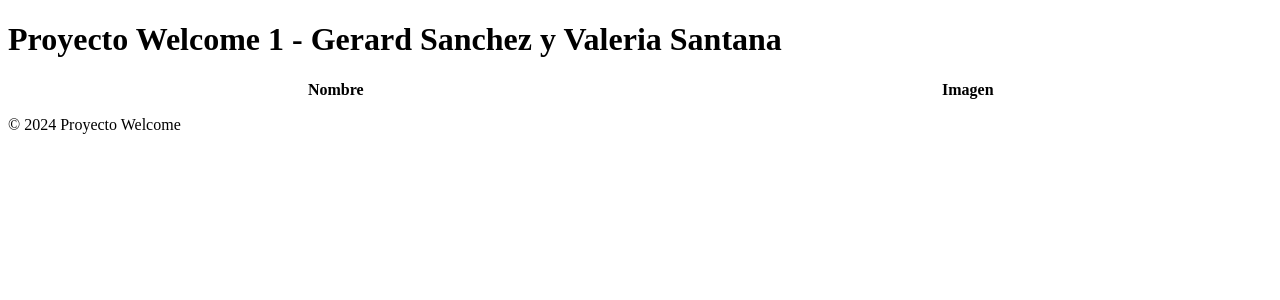
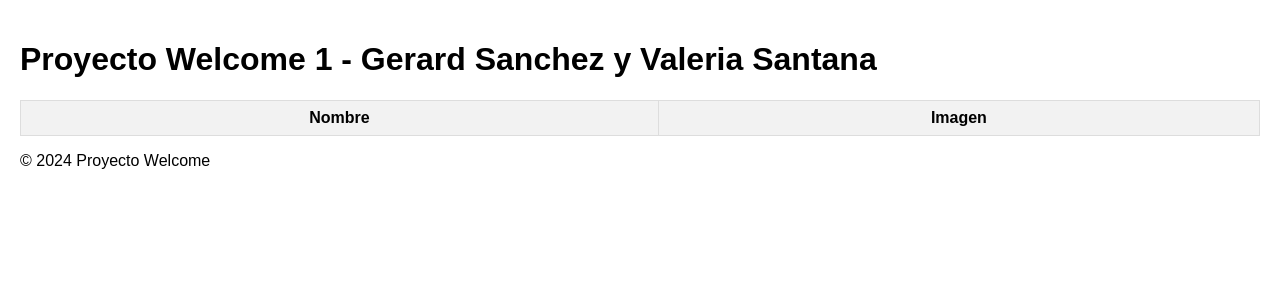
Before and after one commit to Gerysnz/welcome-Sanchez-Santana, a PHP site: page / in a window 1280 px wide. Shown: the top 300 px of the page. Run offline with PHP 8.4, Linux system fonts and the light colour scheme; data that the repository does not hold is empty.

Commit message:
css modificado

```diff
--- a/styles.css
+++ b/styles.css
@@ -1,22 +1,29 @@
-/* Estils bàsics per a la taula */
+body {
+    font-family: Arial, sans-serif;
+    margin: 0;
+    padding: 20px;
+}
+
+header {
+    margin-bottom: 20px;
+}
+
 table {
     width: 100%;
     border-collapse: collapse;
 }
 
-td {
-    border: 1px solid black;
-    padding: 10px;
+th, td {
+    border: 1px solid #ddd;
+    padding: 8px;
     text-align: center;
 }
 
-/* Estil per a les imatges */
-img {
-    width: 100px;
-    height: 100px;
+th {
+    background-color: #f2f2f2;
 }
 
-/* Estil per als enllaços */
-a {
-    text-decoration: none;
+img {
+    width: 130px;
+    height: auto;
 }
```
